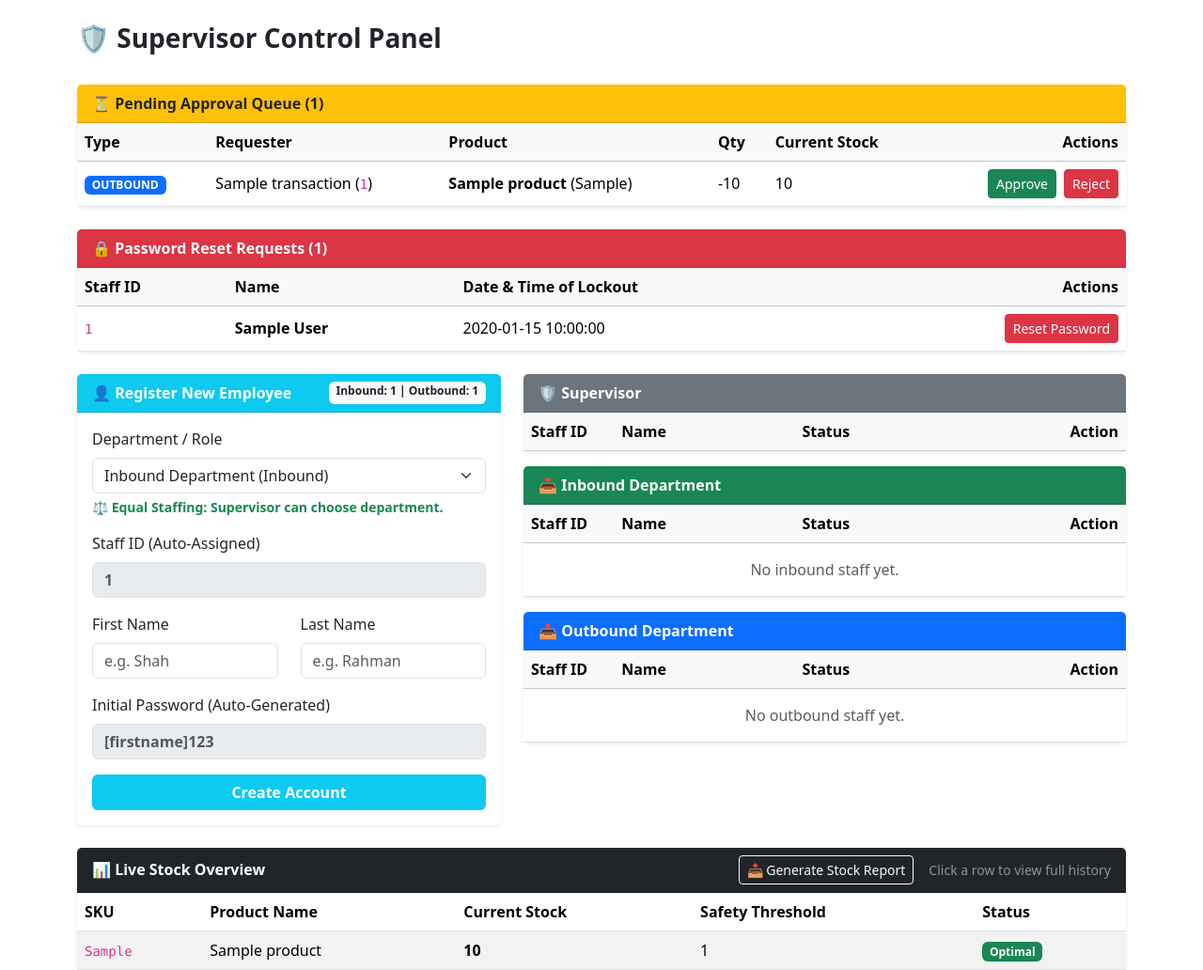
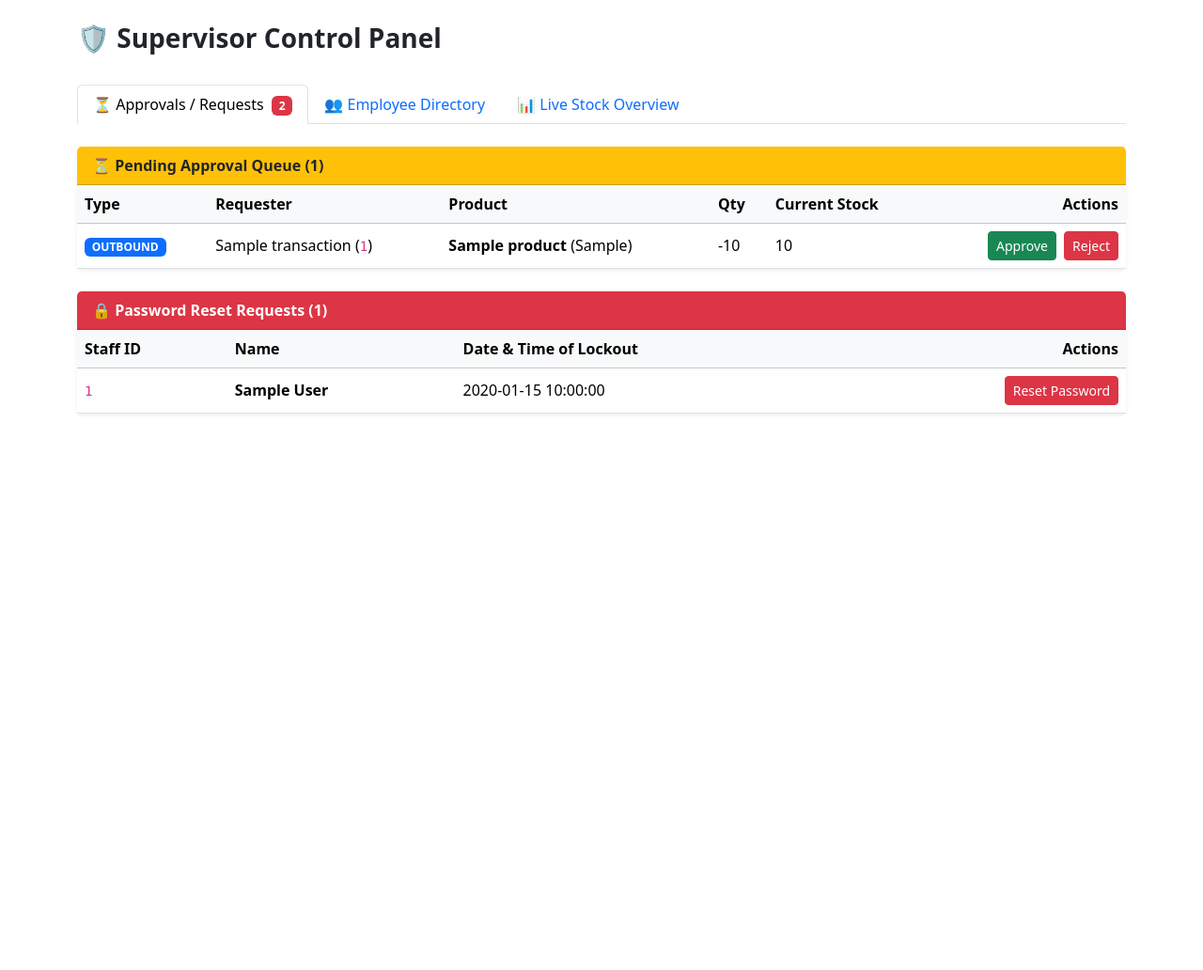
Before and after one commit to mdrznbm/inventory-app, a Flask app: template templates/supervisor.html in a window 1280 px wide. Shown: the part 56-1088 px from the top of the page at 94% size. After the commit the page ends 497 px from the top, so only its background shows below. Run offline with Flask 3, Linux system fonts and the light colour scheme; tables that the repository leaves empty hold one stand-in row (values such as "Sample post"); the template is opened without the code that fills it: values that come from a table or form of the project are taken from there, most other values are stand-ins (such as "Sample title", 1, 10 or a date in 2020); lists and menus that the app fills with data are empty.

Commit message:
Reorganize supervisor dashboard into tabs
Groups the dashboard into three tabs: Approvals/Requests, Employee
Directory, and Live Stock Overview. Reduces visual clutter on a
single long page. All existing modals, forms, and JS behavior
preserved unchanged.

```diff
--- a/templates/supervisor.html
+++ b/templates/supervisor.html
@@ -8,6 +8,33 @@
         <h3 class="fw-bold">🛡️ Supervisor Control Panel</h3>
     </div>
 </div>
+
+<ul class="nav nav-tabs mb-4" id="supervisorTabs" role="tablist">
+    <li class="nav-item" role="presentation">
+        <button class="nav-link active" id="approvals-tab" data-bs-toggle="tab" data-bs-target="#approvals-pane" type="button" role="tab" aria-controls="approvals-pane" aria-selected="true">
+            ⏳ Approvals / Requests
+            {% set pending_total = pending_txns|length + locked_users|length %}
+            {% if pending_total > 0 %}
+                <span class="badge bg-danger ms-1">{{ pending_total }}</span>
+            {% endif %}
+        </button>
+    </li>
+    <li class="nav-item" role="presentation">
+        <button class="nav-link" id="directory-tab" data-bs-toggle="tab" data-bs-target="#directory-pane" type="button" role="tab" aria-controls="directory-pane" aria-selected="false">
+            👥 Employee Directory
+        </button>
+    </li>
+    <li class="nav-item" role="presentation">
+        <button class="nav-link" id="stock-tab" data-bs-toggle="tab" data-bs-target="#stock-pane" type="button" role="tab" aria-controls="stock-pane" aria-selected="false">
+            📊 Live Stock Overview
+        </button>
+    </li>
+</ul>
+
+<div class="tab-content" id="supervisorTabsContent">
+
+    <!-- ===================== TAB 1: APPROVALS / REQUESTS ===================== -->
+    <div class="tab-pane fade show active" id="approvals-pane" role="tabpanel" aria-labelledby="approvals-tab" tabindex="0">
 
         <div class="card shadow-sm border-0 mb-4">
             <div class="card-header bg-warning text-dark fw-bold">
@@ -84,7 +111,7 @@
             </div>
         </div>
 
-<div class="card shadow-sm border-0 mb-4">
+        <div class="card shadow-sm border-0">
             <div class="card-header bg-danger text-white fw-bold">
                 🔒 Password Reset Requests ({{ locked_users|length }})
             </div>
@@ -120,7 +147,13 @@
             </div>
         </div>
 
-<div class="row mb-4">
+    </div>
+    <!-- ===================== END TAB 1 ===================== -->
+
+    <!-- ===================== TAB 2: EMPLOYEE DIRECTORY ===================== -->
+    <div class="tab-pane fade" id="directory-pane" role="tabpanel" aria-labelledby="directory-tab" tabindex="0">
+
+        <div class="row">
             <div class="col-md-5 mb-3 mb-md-0">
                 <div class="card shadow-sm border-0">
                     <div class="card-header bg-info text-white fw-bold d-flex justify-content-between align-middle register-employee-header">
@@ -439,6 +472,12 @@
             </div>
         </div>
 
+    </div>
+    <!-- ===================== END TAB 2 ===================== -->
+
+    <!-- ===================== TAB 3: LIVE STOCK OVERVIEW ===================== -->
+    <div class="tab-pane fade" id="stock-pane" role="tabpanel" aria-labelledby="stock-tab" tabindex="0">
+
         <div class="card shadow-sm border-0">
             <div class="card-header bg-dark text-white fw-bold d-flex justify-content-between align-items-center">
                 <span>📊 Live Stock Overview</span>
@@ -479,6 +518,11 @@
                     </tbody>
                 </table>
             </div>
+        </div>
+
+    </div>
+    <!-- ===================== END TAB 3 ===================== -->
+
 </div>
 
 <div class="modal fade" id="productHistoryModal" tabindex="-1" aria-hidden="true">
```
Lines whose indentation alone changed are shown as unchanged.
